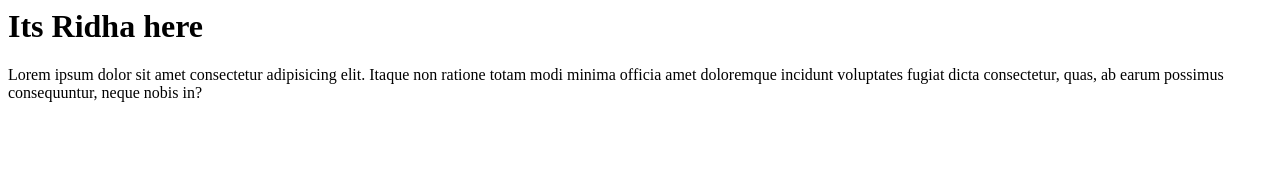
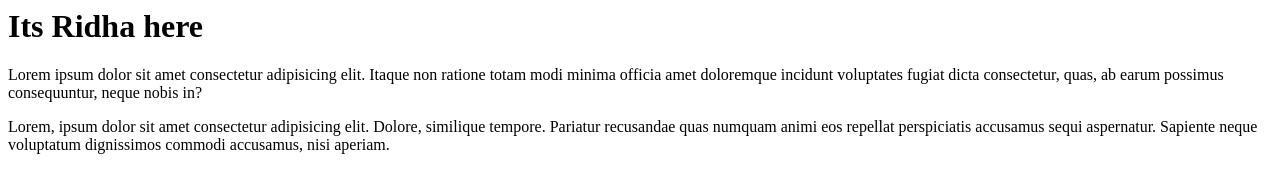
Before and after one commit to Ridha12-hub/Github-workshop, a plain HTML site: page index.html in a window 1280 px wide. Drawn offline with Linux system fonts and the light colour scheme.

Commit message:
new branch added

```diff
--- a/index.html
+++ b/index.html
@@ -1,2 +1,3 @@
 <h1>Its Ridha here</h1>
 <p>Lorem ipsum dolor sit amet consectetur adipisicing elit. Itaque non ratione totam modi minima officia amet doloremque incidunt voluptates fugiat dicta consectetur, quas, ab earum possimus consequuntur, neque nobis in?</p>
+<p>Lorem, ipsum dolor sit amet consectetur adipisicing elit. Dolore, similique tempore. Pariatur recusandae quas numquam animi eos repellat perspiciatis accusamus sequi aspernatur. Sapiente neque voluptatum dignissimos commodi accusamus, nisi aperiam.</p>
```
